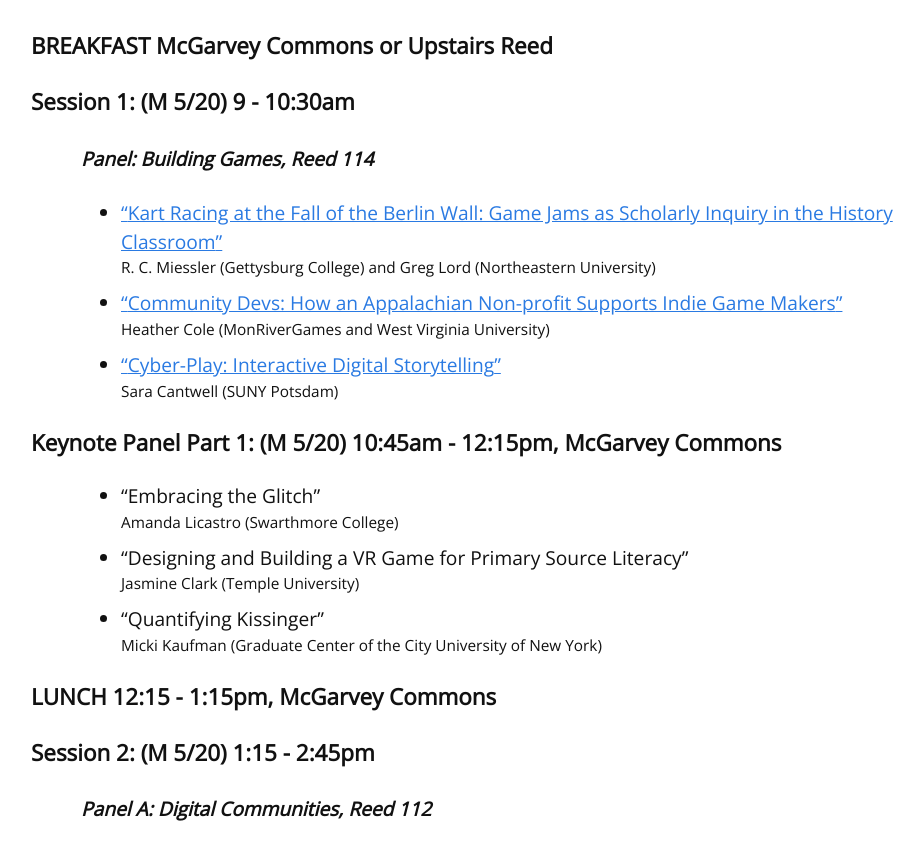
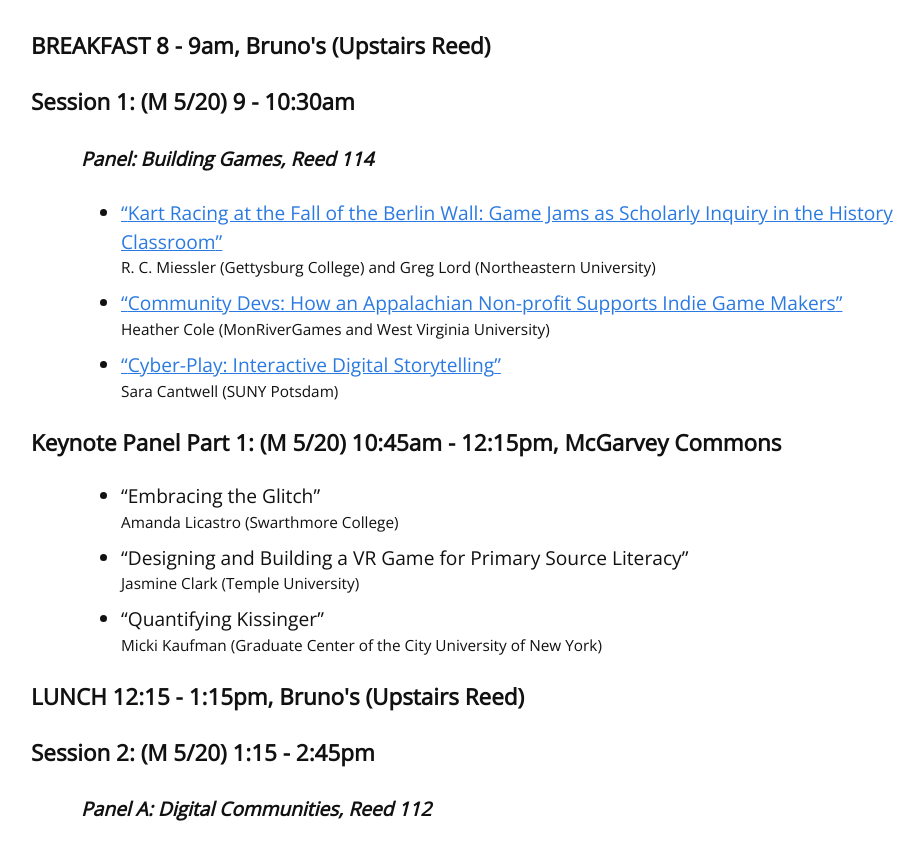
Before and after one commit to KeystoneDH/2024, an Eleventy site: page _src/schedule.md in a window 1280 px wide. Shown: the part 468-1312 px from the top of the page, without its empty margins (161-1085 px from the left). Built offline with nearby package versions, Linux system fonts and the light colour scheme; Eleventy itself is replaced by a stand-in of ours; files that its build step writes are made by us from their sources.

Commit message:
updated breakfast and lunch times locations

```diff
--- a/_src/schedule.md
+++ b/_src/schedule.md
@@ -7,7 +7,7 @@
 
 ## Monday, May 20, 2024
 
-### BREAKFAST McGarvey Commons or Upstairs Reed
+### BREAKFAST 8 - 9am, Bruno's (Upstairs Reed)
 
 ### Session 1: (M 5/20) 9 - 10:30am
 
@@ -44,9 +44,7 @@
 </ul>
 </div>
 
-### LUNCH 12:15 - 1:15pm, McGarvey Commons
-
-
+### LUNCH 12:15 - 1:15pm, Bruno's (Upstairs Reed)
 
 
 ### Session 2: (M 5/20) 1:15 - 2:45pm
@@ -76,10 +74,6 @@
 
 </div>
 
-
-
-
-
 ### Session 3: (M 5/20) 3 - 4:30pm
 
 <div class="sessionCont">
@@ -93,10 +87,6 @@
 </div>
 
 ### SNACKS (Upstairs Reed)
-
-
-
-
 
 
 ### Session 4: (M 5/20) 4:45 - 6:15pm
@@ -126,7 +116,7 @@
 
 ## Tuesday, May 21, 2024
 
-### BREAKFAST McGarvey Commons or Upstairs Reed
+### BREAKFAST 8 - 9am, Bruno's (Upstairs Reed)
 
 ### Session 5: (T 5/21) 9 - 10:30am
 
@@ -148,8 +138,7 @@
 Following the structured orientation to their projects in Monday’s keynote panel, Licastro, Clark, and Kaufman lead discussion of participants' experiences of their projects.
 </div>
 
-### LUNCH 12:15 - 1:15pm, McGarvey Commons
-
+### LUNCH 12:15 - 1:15pm, Bruno's (Upstairs Reed)
 
 
 ### Session 6: (T 5/21) 1:15 - 2:45pm
@@ -172,7 +161,6 @@
 </ul>
 
 </div>
-
 
 
 ### Session 7: (T 5/21) 3 - 4:30pm
@@ -221,7 +209,7 @@
 
 ## Wednesday, May 22, 2024
 
-### BREAKFAST McGarvey Commons or Upstairs Reed
+### BREAKFAST 8 - 9am, Bruno's (Upstairs Reed)
 
 ### Session 9: (W 5/22) 9 - 10:30am
 
@@ -275,7 +263,7 @@
 
 </div>
 
-### Concluding Discussion and LUNCH 12:15 - 1:15pm, Reed 114
+### Concluding Discussion and LUNCH 12:15 - 1:15pm: Bring lunch from Bruno's to Reed 114
 
 
 </div>
```
Also changed, not shown: 1 other file.
